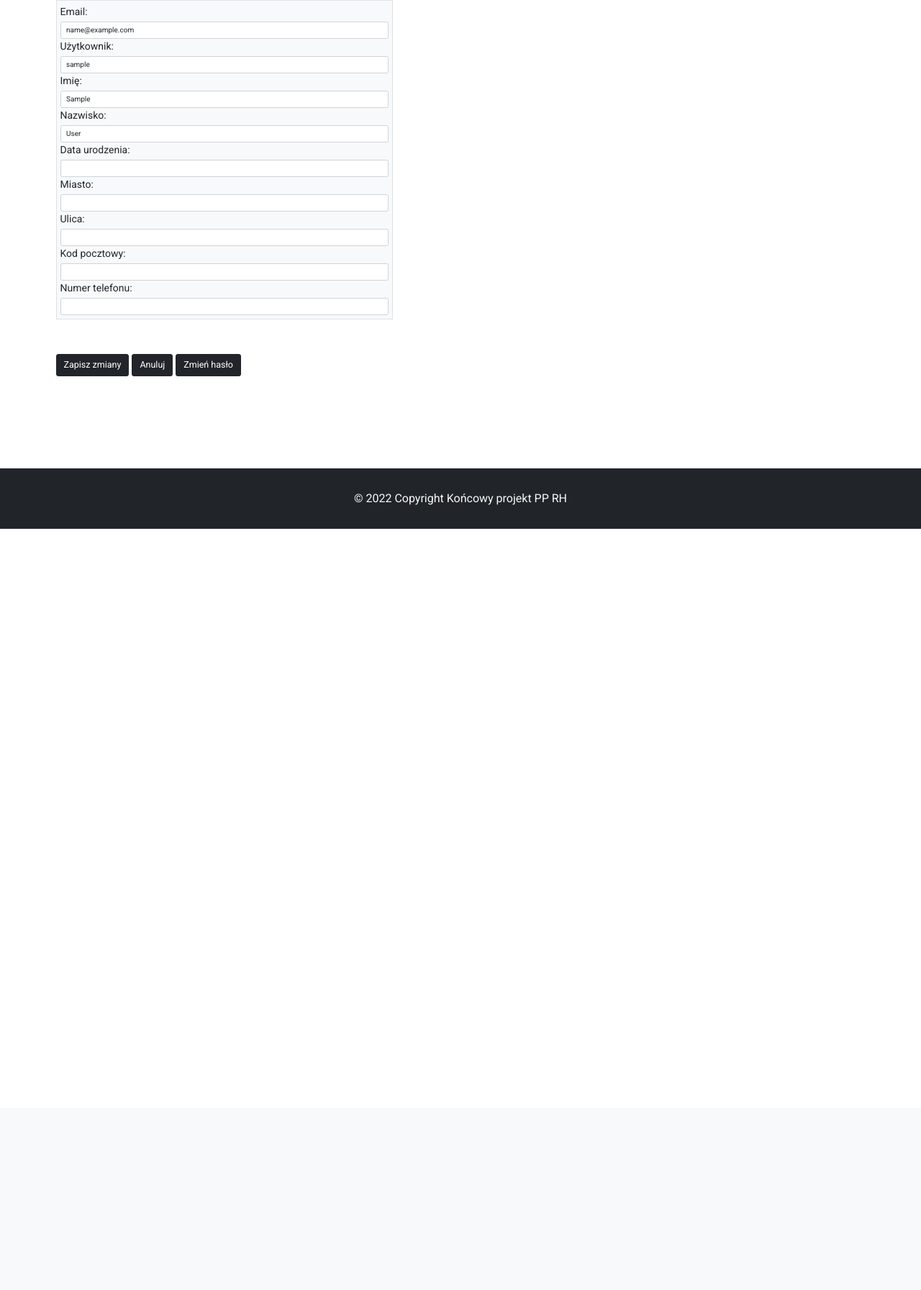
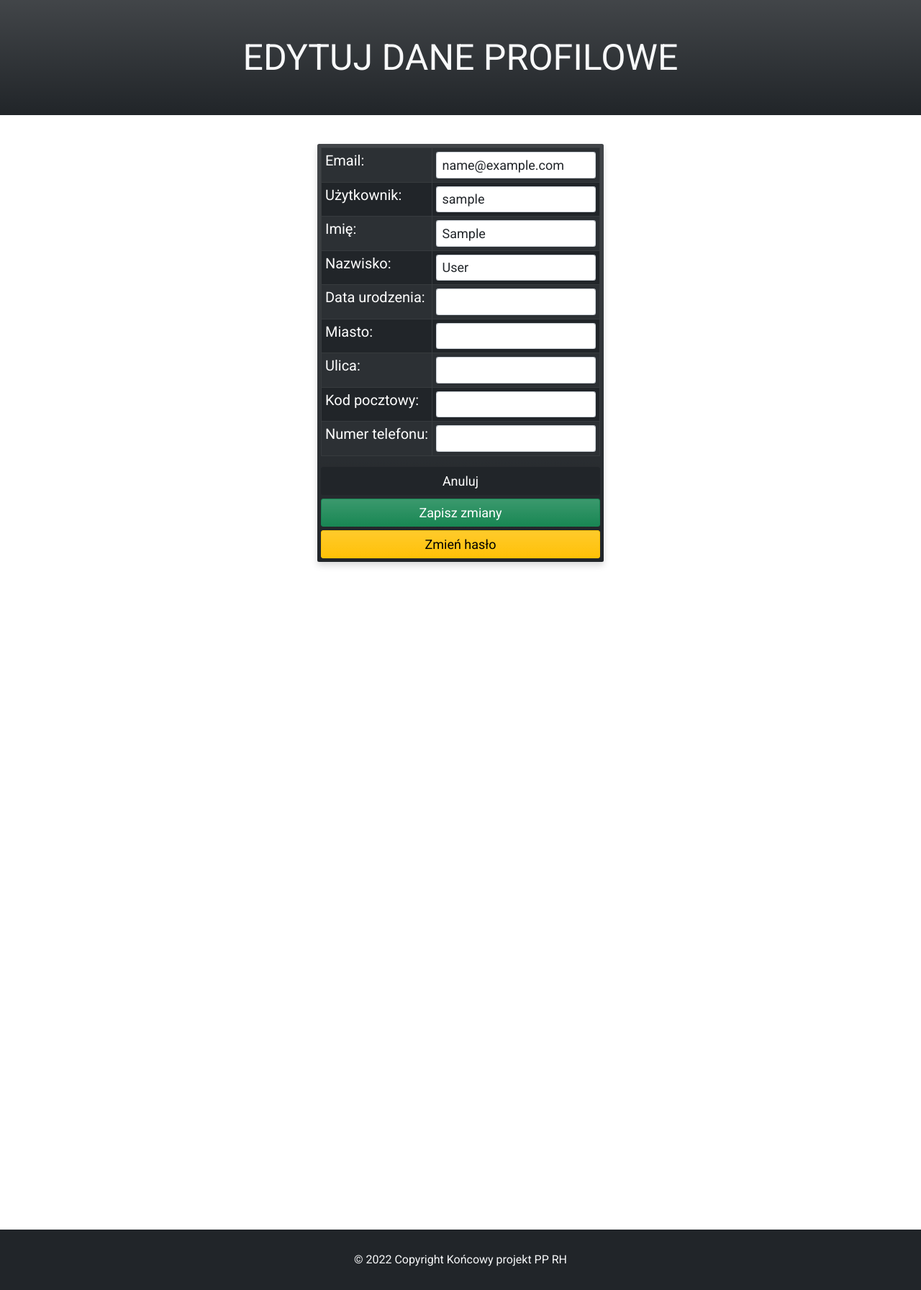
Before and after one commit to RomanH83/CarRentalSite, a Django app: page /account/profile/ in a window 1280 px wide. Shown: the part 80-1873 px from the top of the page at 72% size. Before the commit the page ends 815 px from the top, so only its background shows below. Run offline with Django 4.2, Linux system fonts and the light colour scheme; the visitor is signed in with stand-in values (Sample User, id 1); some libraries are stand-ins or nearby versions.

Commit message:
change styling in profile.html

```diff
--- a/carrent/accounts/forms.py
+++ b/carrent/accounts/forms.py
@@ -149,19 +149,26 @@ class RegistrationForm(UserCreationForm):
 
 class UpdateUserForm(forms.ModelForm):
     email = forms.EmailField(required=True,
-                             widget=forms.TextInput(attrs={'class': 'form-control'}))
+                             widget=forms.TextInput(attrs={'class': 'form-control',
+                                                           'style': 'font-size: large'}))
     username = forms.CharField(required=True,
-                               widget=forms.TextInput(attrs={'class': 'form-control'}))
+                               widget=forms.TextInput(attrs={'class': 'form-control',
+                                                           'style': 'font-size: large'}))
     first_name = forms.CharField(required=True,
-                                 widget=forms.TextInput(attrs={'class': 'form-control'}))
+                                 widget=forms.TextInput(attrs={'class': 'form-control',
+                                                           'style': 'font-size: large'}))
     last_name = forms.CharField(required=True,
-                                widget=forms.TextInput(attrs={'class': 'form-control'}))
+                                widget=forms.TextInput(attrs={'class': 'form-control',
+                                                           'style': 'font-size: large'}))
     birthdate = forms.DateField(required=True,
-                                widget=forms.TextInput(attrs={'class': 'form-control'}))
+                                widget=forms.TextInput(attrs={'class': 'form-control',
+                                                           'style': 'font-size: large'}))
     addr_city = forms.CharField(required=True,
-                                widget=forms.TextInput(attrs={'class': 'form-control'}))
+                                widget=forms.TextInput(attrs={'class': 'form-control',
+                                                           'style': 'font-size: large'}))
     addr_street = forms.CharField(required=True,
-                                  widget=forms.TextInput(attrs={'class': 'form-control'}))
+                                  widget=forms.TextInput(attrs={'class': 'form-control',
+                                                           'style': 'font-size: large'}))
     addr_post_code = forms.CharField(required=True,
                                      validators=[
                                          RegexValidator(
@@ -169,7 +176,8 @@ class UpdateUserForm(forms.ModelForm):
                                              message='Proszę wpisać kod pocztowy w formacie xx-xxx',
                                          ),
                                      ],
-                                     widget=forms.TextInput(attrs={'class': 'form-control'}))
+                                     widget=forms.TextInput(attrs={'class': 'form-control',
+                                                               'style': 'font-size: large'}))
     mobile_nr = forms.CharField(required=True,
                                 validators=[
                                     RegexValidator(
@@ -177,7 +185,8 @@ class UpdateUserForm(forms.ModelForm):
                                         message='Proszę wpisać nr telefonu w formacie: xxx-xxx-xxx',
                                     ),
                                 ],
-                                widget=forms.TextInput(attrs={'class': 'form-control'}))
+                                widget=forms.TextInput(attrs={'class': 'form-control',
+                                                               'style': 'font-size: large'}))
 
     class Meta:
         model = get_user_model()
--- a/carrent/accounts/templates/accounts/profile.html
+++ b/carrent/accounts/templates/accounts/profile.html
@@ -1,6 +1,11 @@
 {% extends "carrentapp/base.html" %}
 {% block title %}Profil użytkownika{% endblock title %}
 {% block section_one%}
+
+<section class="top-hero projects-hero" xmlns="http://www.w3.org/1999/html">
+    <p class="top-hero-text text-light" style="font-size: 5rem; height: 80%">Edytuj dane profilowe</p>
+    <div class="hero-shadow bg-dark bg-gradient" style="height: 80%"></div>
+</section>
 
     {% if user_form.errors %}
         <div class="alert alert-danger alert-dismissible" role="alert">
@@ -14,43 +19,55 @@
             </button>
         </div>
     {% endif %}
-        <div class="container">
-            <div class="row justify-content-center">
-    <div class="form-content">
-        <form method="post" enctype="multipart/form-data">
-            {% csrf_token %}
-            <div class="form-row">
-                <div class="col-md-5 p-2 bg-light border" >
-                    <div class="form-group">
-                        <label class="small mb-1">Email:</label>
-                            {{ user_form.email }}
-                        <label class="small mb-1">Użytkownik:</label>
-                            {{ user_form.username }}
-                        <label class="small mb-1">Imię:</label>
-                            {{ user_form.first_name }}
-                         <label class="small mb-1">Nazwisko:</label>
-                            {{ user_form.last_name }}
-                         <label class="small mb-1">Data urodzenia:</label>
-                            {{ user_form.birthdate }}
-                         <label class="small mb-1">Miasto:</label>
-                            {{ user_form.addr_city }}
-                        <label class="small mb-1">Ulica:</label>
-                            {{ user_form.addr_street }}
-                        <label class="small mb-1">Kod pocztowy:</label>
-                            {{ user_form.addr_post_code }}
-                         <label class="small mb-1">Numer telefonu:</label>
-                            {{ user_form.mobile_nr }}
 
-                    </div>
-                </div>
-            </div>
-            <br><br>
-            <button type="submit" class="btn btn-dark btn-lg">Zapisz zmiany</button>
-            <button type="reset" class="btn btn-dark btn-lg">Anuluj</button>
-            <a href="{% url 'password_change' %}" class="btn btn-dark btn-lg" role="button">Zmień hasło</a>
-        </form>
-            </div>
-                   </div>
-               </div>
+<section class="car_view">
+    <section class="car_table">
+                <form method="post" enctype="multipart/form-data" class="d-grid gap-2 bg-dark bg-gradient p-2 shadow rounded">
+                    <table class="table fs-2 table-responsive table-bordered table-hover table-striped table-dark">
+                        <tr>
+                            <td>Email:</td>
+                            <td>{{ user_form.email }}</td>
+                        </tr>
+                        <tr>
+                            <td>Użytkownik:</td>
+                            <td style="font-size: large">{{ user_form.username }}</td>
+                        </tr>
+                        <tr>
+                            <td>Imię:</td>
+                            <td>{{ user_form.first_name }}</td>
+                        </tr>
+                        <tr>
+                            <td>Nazwisko:</td>
+                            <td>{{ user_form.last_name }}</td>
+                        </tr>
+                        <tr>
+                            <td>Data urodzenia:</td>
+                            <td>{{ user_form.birthdate }}</td>
+                        </tr>
+                        <tr>
+                            <td>Miasto:</td>
+                            <td>{{ user_form.addr_city }}</td>
+                        </tr>
+                        <tr>
+                            <td>Ulica:</td>
+                            <td>{{ user_form.addr_street }}</td>
+                        </tr>
+                        <tr>
+                            <td>Kod pocztowy:</td>
+                            <td>{{ user_form.addr_post_code }}</td>
+                        </tr>
+                        <tr>
+                            <td>Numer telefonu:</td>
+                            <td>{{ user_form.mobile_nr }}</td>
+                        </tr>
+                    </table>
+                        <button type="reset" class="btn btn-dark btn-lg" style="font-size: large">Anuluj</button>
+                        <button type="submit" class="btn btn-success btn-lg bg-gradient" style="font-size: large">Zapisz zmiany</button>
+                        <a href="{% url 'password_change' %}" class="btn btn-warning btn-lg bg-gradient" role="button" style="font-size: large">Zmień hasło</a>
+                        {% csrf_token %}
+                </form>
+    </section>
+</section>
 
+    <div style="height:100vh"></div>
 {% endblock %}
```
